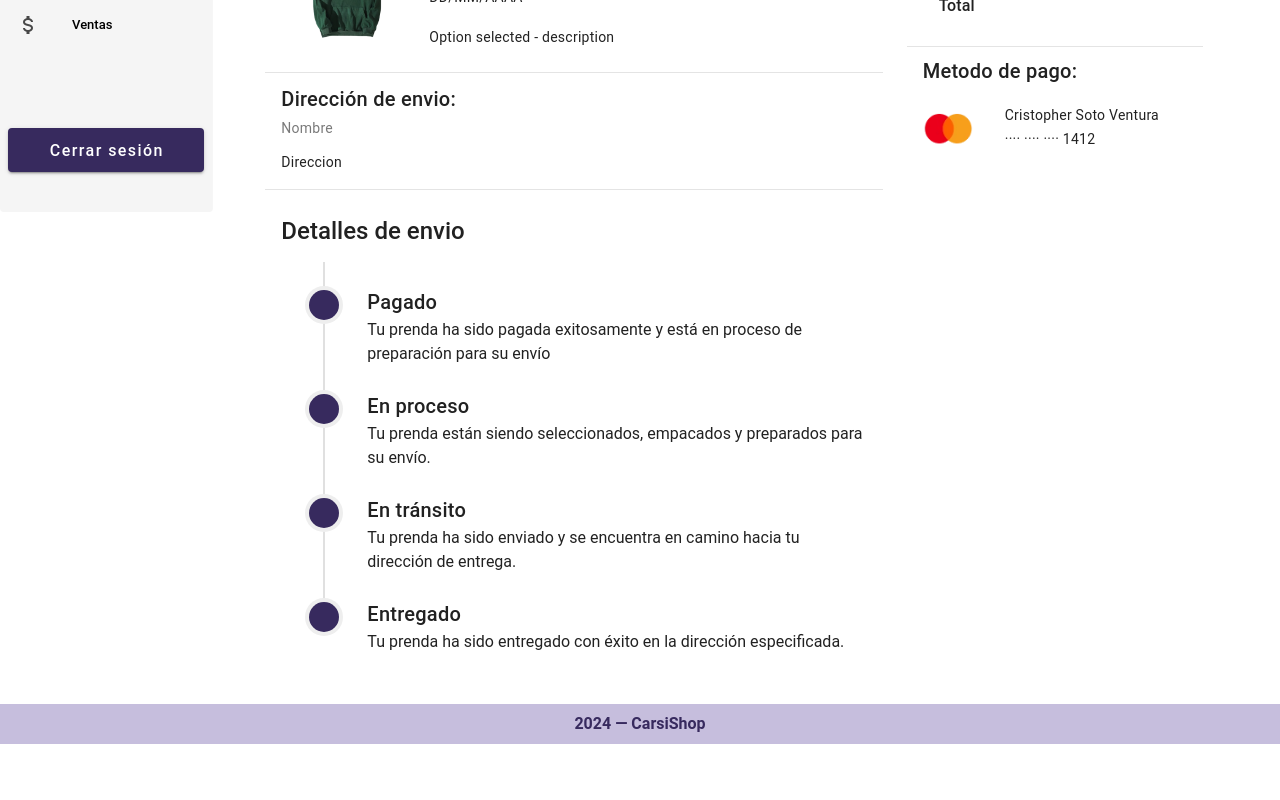
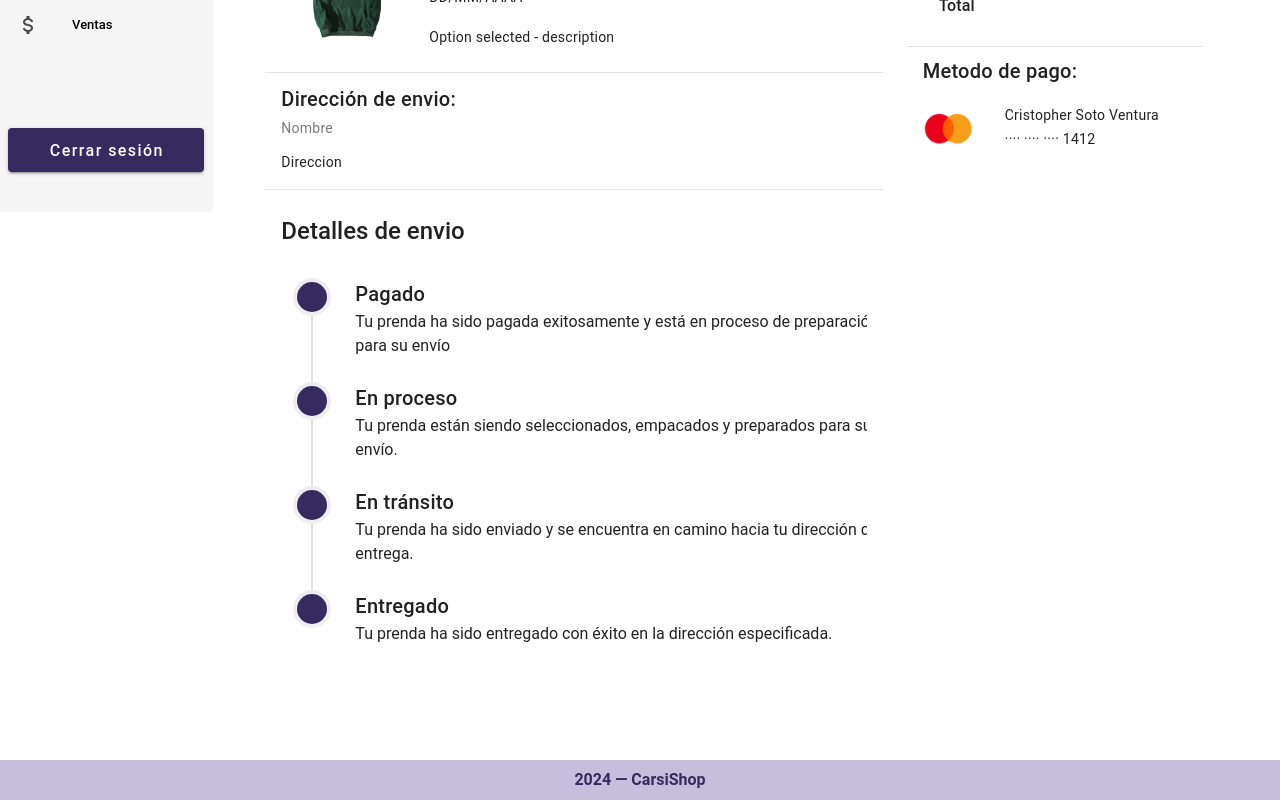
Before and after one commit to JoksanBahena/CARSISHOP-UI, a Vue app: page /profileOrderDetail in a window 1280 px wide. Shown: the part 352-1152 px from the top of the page. Before the commit the page ends 1096 px from the top, so only its background shows below. Built offline with nearby package versions, Linux system fonts and the light colour scheme.

Commit message:
[MODIFY] Posicion de la time line

```diff
--- a/src/views/profile/ProfileOrderDetailsView.vue
+++ b/src/views/profile/ProfileOrderDetailsView.vue
@@ -50,9 +50,9 @@
                 </v-card-title>
 
               </div>
-              <v-row>
-                <v-col>
-                  <v-timeline align="start" side="end"  truncate-line="end">
+              <v-row class="mt-4 mb-16">
+
+                  <v-timeline   align="start" side="end"  truncate-line="both">
                     <v-timeline-item class="mt-10" :dot-color="colors.primary_dark">
 
                       <div>
@@ -94,7 +94,6 @@
 
                   </v-timeline>
 
-                </v-col>
               </v-row>
 
             </v-card-item>
```
